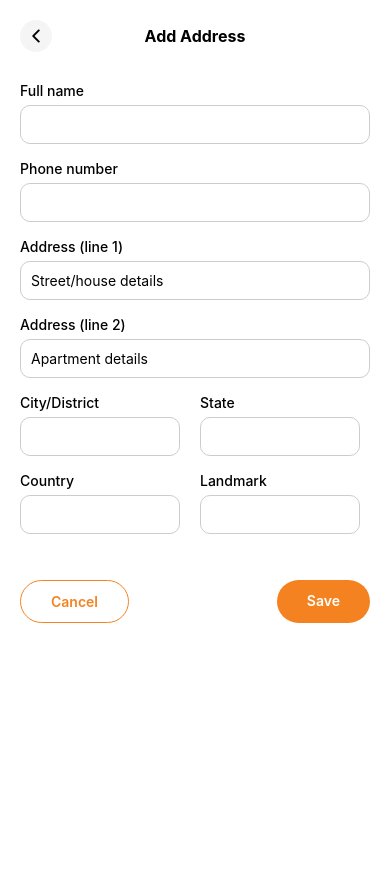
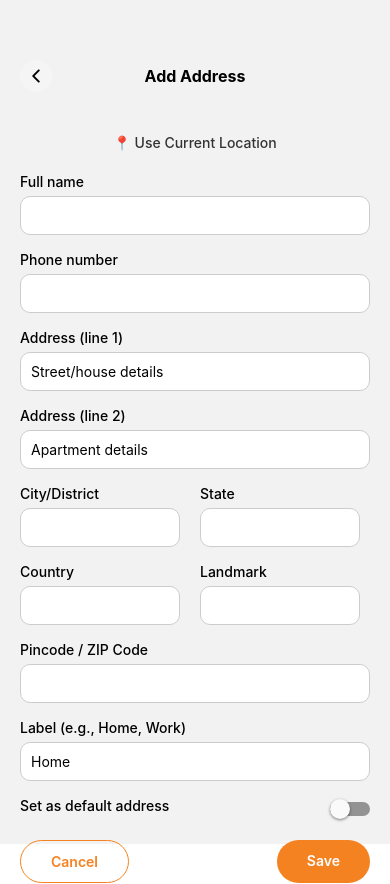
Before and after one commit to pentasoftwareconsultancy/shreegraphicsdesign, a React Native app: screen /AddAddress in a window 390 px wide. Before the commit the page ends 844 px from the top, so only its background shows below. Built offline with nearby package versions, Linux system fonts and the light colour scheme.

Commit message:
doing Orderplaced screen and more changes in another screen

```diff
--- a/package.json
+++ b/package.json
@@ -18,6 +18,7 @@
     "@react-navigation/native-stack": "^7.3.21",
     "expo": "~53.0.17",
     "expo-app-loading": "^2.1.1",
+    "expo-location": "^18.1.6",
     "expo-status-bar": "~2.2.3",
     "react": "19.0.0",
     "react-native": "0.79.5",
--- a/src/screens/AddAddress.js
+++ b/src/screens/AddAddress.js
@@ -1,9 +1,10 @@
 // src/screens/AddAddressScreen.js
-import React, { useState } from 'react';
+import React, { useState, useEffect } from 'react';
 import {
-  View, Text, TextInput, TouchableOpacity, StyleSheet, Alert, ScrollView
+  View, Text, TextInput, TouchableOpacity, StyleSheet, Alert, ScrollView, Switch
 } from 'react-native';
 import AsyncStorage from '@react-native-async-storage/async-storage';
+import * as Location from 'expo-location';
 import CustomHeader from '../components/CustomHeader';
 
 const STORAGE_KEY = 'user_addresses';
@@ -18,17 +19,47 @@ const AddAddressScreen = ({ navigation }) => {
     state: '',
     country: '',
     landmark: '',
+    pincode: '',
+    label: 'Home',
+    isDefault: false,
   });
 
   const handleChange = (key, value) => {
     setForm({ ...form, [key]: value });
   };
 
+  const getCurrentLocation = async () => {
+    let { status } = await Location.requestForegroundPermissionsAsync();
+    if (status !== 'granted') {
+      Alert.alert('Permission Denied', 'Location access is needed to auto-fill address.');
+      return;
+    }
+
+    const location = await Location.getCurrentPositionAsync({});
+    const [place] = await Location.reverseGeocodeAsync(location.coords);
+
+    if (place) {
+      setForm((prev) => ({
+        ...prev,
+        line1: place.street || '',
+        city: place.city || place.subregion || '',
+        state: place.region || '',
+        country: place.country || '',
+        pincode: place.postalCode || '',
+      }));
+    }
+  };
+
   const handleSave = async () => {
-    const { fullName, phone, line1, city, state, country } = form;
+    const { fullName, phone, line1, city, state, country, pincode } = form;
 
-    if (!fullName || !phone || !line1 || !city || !state || !country) {
+    if (!fullName || !phone || !line1 || !city || !state || !country || !pincode) {
       Alert.alert('Missing Fields', 'Please fill all required fields.');
+      return;
+    }
+
+    if (pincode.length !== 6) {
+      Alert.alert('Invalid Pincode', 'Pincode must be exactly 6 digits.');
       return;
     }
 
@@ -36,13 +67,15 @@ const AddAddressScreen = ({ navigation }) => {
       const newAddress = {
         ...form,
         id: Date.now().toString(),
-        isDefault: true,
       };
 
       const stored = await AsyncStorage.getItem(STORAGE_KEY);
       let parsed = stored ? JSON.parse(stored) : [];
 
-      parsed = parsed.map((addr) => ({ ...addr, isDefault: false }));
+      if (form.isDefault) {
+        parsed = parsed.map((addr) => ({ ...addr, isDefault: false }));
+      }
+
       const updated = [newAddress, ...parsed];
       await AsyncStorage.setItem(STORAGE_KEY, JSON.stringify(updated));
 
@@ -58,6 +91,10 @@ const AddAddressScreen = ({ navigation }) => {
     <View style={styles.container}>
       <CustomHeader title="Add Address" />
       <ScrollView contentContainerStyle={styles.form}>
+        <TouchableOpacity style={styles.locationButton} onPress={getCurrentLocation}>
+          <Text style={styles.locationButtonText}>📍 Use Current Location</Text>
+        </TouchableOpacity>
+
         <Input label="Full name" value={form.fullName} onChangeText={(v) => handleChange('fullName', v)} />
         <Input label="Phone number" value={form.phone} keyboardType="phone-pad" onChangeText={(v) => handleChange('phone', v)} />
         <Input label="Address (line 1)" value={form.line1} placeholder="Street/house details" onChangeText={(v) => handleChange('line1', v)} />
@@ -71,6 +108,17 @@ const AddAddressScreen = ({ navigation }) => {
         <View style={styles.row}>
           <Input label="Country" value={form.country} onChangeText={(v) => handleChange('country', v)} small />
           <Input label="Landmark" value={form.landmark} onChangeText={(v) => handleChange('landmark', v)} small />
+        </View>
+
+        <Input label="Pincode / ZIP Code" value={form.pincode} keyboardType="numeric" onChangeText={(v) => handleChange('pincode', v)} />
+        <Input label="Label (e.g., Home, Work)" value={form.label} onChangeText={(v) => handleChange('label', v)} />
+
+        <View style={styles.switchRow}>
+          <Text style={styles.label}>Set as default address</Text>
+          <Switch
+            value={form.isDefault}
+            onValueChange={(value) => handleChange('isDefault', value)}
+          />
         </View>
 
         <View style={styles.buttonRow}>
@@ -98,7 +146,8 @@ export default AddAddressScreen;
 const styles = StyleSheet.create({
   container: {
     flex: 1,
-    backgroundColor: '#fff',
+    top:40
+    // backgroundColor: '#fff',
   },
   form: {
     padding: 20,
@@ -128,7 +177,8 @@ const styles = StyleSheet.create({
   buttonRow: {
     flexDirection: 'row',
     justifyContent: 'space-between',
-    marginTop: 30,
+    marginTop: 10,
+    marginBottom:30,
   },
   cancelBtn: {
     borderWidth: 1,
@@ -151,4 +201,21 @@ const styles = StyleSheet.create({
     color: '#fff',
     fontWeight: '600',
   },
+  switchRow: {
+    flexDirection: 'row',
+    justifyContent: 'space-between',
+    alignItems: 'center',
+    marginBottom: 10,
+  },
+  locationButton: {
+    // backgroundColor: '#f0f0f0',
+    padding: 12,
+    borderRadius: 8,
+    alignItems: 'center',
+    marginBottom: 10,
+  },
+  locationButtonText: {
+    color: '#333',
+    fontWeight: '500',
+  },
 });
--- a/src/screens/AddNewCardScreen.js
+++ b/src/screens/AddNewCardScreen.js
@@ -52,7 +52,7 @@ const AddNewCardScreen = ({ navigation }) => {
 
         navigation.navigate('PaymentSuccess', {
             paymentMode: 'Card',
-            amount: '$212.99',
+            amount: amount,
             lastFour: newCard.number,
         });
     };
--- /dev/null
+++ b/src/screens/OrderPlacedScreen.js
@@ -0,0 +1,167 @@
+// src/screens/OrderSuccessScreen.js
+import React from 'react';
+import {
+  View,
+  Text,
+  StyleSheet,
+  Image,
+  TouchableOpacity,
+  ScrollView,
+} from 'react-native';
+import { useRoute, useNavigation } from '@react-navigation/native';
+import { Ionicons, MaterialIcons } from '@expo/vector-icons';
+
+const OrderSuccessScreen = () => {
+  const route = useRoute();
+  const navigation = useNavigation();
+
+  // Extracting passed order data
+  const {
+    address,
+    user,
+    deliveryDate,
+    paymentMode,
+    amount,
+    productImage,
+  } = route.params;
+
+  return (
+    <ScrollView contentContainerStyle={styles.container}>
+      <Ionicons name="checkmark-circle" size={80} color="green" style={styles.successIcon} />
+      <Text style={styles.successTitle}>Order placed, thank you</Text>
+      <Text style={styles.successSubtitle}>Confirmation will be sent to your registered phone number.</Text>
+
+      <View style={styles.sectionDivider} />
+
+      {/* Address Section */}
+      <View>
+        <Text style={styles.sectionTitle}>Shipping to {user?.name} ({address?.label})</Text>
+        <Text style={styles.addressText}>{address?.full}</Text>
+        <Text style={styles.addressText}>Phone number: {address?.phone}</Text>
+      </View>
+
+      <View style={styles.sectionDivider} />
+
+      {/* Delivery Info */}
+      <View style={styles.deliveryRow}>
+        <Image source={{ uri: productImage }} style={styles.productImage} />
+        <View>
+          <Text style={styles.deliveryLabel}>Delivery date:</Text>
+          <Text style={styles.deliveryValue}>{deliveryDate}</Text>
+
+          <Text style={styles.deliveryLabel}>Amount:</Text>
+          <Text style={styles.deliveryValue}>Paid via {paymentMode}</Text>
+          <Text style={styles.amount}>${amount}</Text>
+        </View>
+      </View>
+
+      <View style={styles.sectionDivider} />
+
+      {/* Buttons */}
+      <View style={styles.actionsRow}>
+        <TouchableOpacity style={styles.cancelButton} onPress={() => navigation.navigate('Home')}>
+          <Text style={styles.cancelText}>Cancel order</Text>
+        </TouchableOpacity>
+
+        <TouchableOpacity style={styles.trackButton} onPress={() => navigation.navigate('TrackOrder')}>
+          <MaterialIcons name="my-location" size={16} color="#fff" />
+          <Text style={styles.trackText}>Track order</Text>
+        </TouchableOpacity>
+      </View>
+    </ScrollView>
+  );
+};
+
+export default OrderSuccessScreen;
+
+const styles = StyleSheet.create({
+  container: {
+    padding: 20,
+    paddingTop: 40,
+    alignItems: 'center',
+    backgroundColor: '#fff',
+  },
+  successIcon: {
+    marginBottom: 20,
+  },
+  successTitle: {
+    fontSize: 20,
+    fontWeight: 'bold',
+    marginBottom: 8,
+  },
+  successSubtitle: {
+    fontSize: 14,
+    color: '#666',
+    textAlign: 'center',
+    marginBottom: 20,
+  },
+  sectionDivider: {
+    height: 1,
+    width: '100%',
+    backgroundColor: '#eee',
+    marginVertical: 20,
+  },
+  sectionTitle: {
+    fontSize: 16,
+    fontWeight: '600',
+    marginBottom: 6,
+  },
+  addressText: {
+    fontSize: 14,
+    color: '#444',
+  },
+  deliveryRow: {
+    flexDirection: 'row',
+    alignItems: 'center',
+    gap: 16,
+  },
+  productImage: {
+    width: 80,
+    height: 80,
+    borderRadius: 10,
+  },
+  deliveryLabel: {
+    fontSize: 13,
+    color: '#888',
+    marginTop: 4,
+  },
+  deliveryValue: {
+    fontSize: 14,
+    fontWeight: '600',
+  },
+  amount: {
+    fontSize: 14,
+    fontWeight: '600',
+    color: '#f58220',
+  },
+  actionsRow: {
+    flexDirection: 'row',
+    justifyContent: 'space-between',
+    marginTop: 20,
+    width: '100%',
+  },
+  cancelButton: {
+    borderWidth: 1,
+    borderColor: '#f58220',
+    paddingHorizontal: 20,
+    paddingVertical: 10,
+    borderRadius: 30,
+  },
+  cancelText: {
+    color: '#f58220',
+    fontWeight: 'bold',
+  },
+  trackButton: {
+    backgroundColor: '#f58220',
+    paddingHorizontal: 20,
+    paddingVertical: 10,
+    borderRadius: 30,
+    flexDirection: 'row',
+    alignItems: 'center',
+    gap: 6,
+  },
+  trackText: {
+    color: '#fff',
+    fontWeight: 'bold',
+  },
+});
--- a/src/screens/PaymentScreen.js
+++ b/src/screens/PaymentScreen.js
@@ -28,27 +28,37 @@ const PaymentScreen = () => {
     // Fetch cards when screen is focused
     useFocusEffect(
         React.useCallback(() => {
-            const fetchCards = async () => {
+            const fetchSavedCards = async () => {
                 try {
                     const stored = await AsyncStorage.getItem('savedCards');
-                    if (stored) {
-                        setSavedCards(JSON.parse(stored));
-                    }
+                    setSavedCards(stored ? JSON.parse(stored) : []);
                 } catch (e) {
-                    console.log('Failed to fetch cards', e);
+                    console.log('Error fetching cards:', e);
                 }
             };
-
-            fetchCards();
+            fetchSavedCards();
         }, [])
     );
 
+
+    const handleDeleteCard = async (index) => {
+        try {
+            const stored = await AsyncStorage.getItem('savedCards');
+            let cards = stored ? JSON.parse(stored) : [];
+
+            cards.splice(index, 1);
+            await AsyncStorage.setItem('savedCards', JSON.stringify(cards));
+            setSavedCards(cards); // ⬅️ if using useState for savedCards
+        } catch (err) {
+            console.error("Delete error:", err);
+        }
+    };
 
     const handlePay = () => {
         setIsPaying(true);
         setTimeout(() => {
             setIsPaying(false);
-            navigation.navigate('PaymentSuccess', {
+            navigation.navigate('orderplaced', {
                 amount,
                 paymentMode:
                     selectedPaymentMode === 'gpay'
@@ -107,25 +117,37 @@ const PaymentScreen = () => {
 
                 {/* mapped dynamic cards */}
                 {savedCards.map((card, index) => (
+                    <View key={index} style={styles.savedCardRow}>
+
                         <TouchableOpacity
-                        key={index}
                             style={styles.optionRow}
-                        onPress={() => setSelectedPaymentMode(`card-${index}`)}
+                            onPress={() => setSelectedPaymentMode(card.number)}
                         >
+                            <View style={{ flexDirection: 'row', alignItems: 'center', flex: 1 }}>
                                 <Image
-                            source={
-                                card.type === 'visa'
-                                    ? require('../../assets/images/visa.png')
-                                    : require('../../assets/images/visa.png') // you can add more logos here
-                            }
+                                    source={require('../../assets/images/visa.png')}
                                     style={styles.cardIcon}
                                 />
                                 <Text style={styles.optionText}>**** **** **** {card.number}</Text>
-                        {selectedPaymentMode === `card-${index}` && (
-                            <MaterialIcons name="radio-button-checked" color="orange" size={20} />
-                        )}
+                            </View>
+
+                            <TouchableOpacity onPress={() => handleDeleteCard(index)}>
+                                <MaterialIcons name="delete" size={22} color="red" />
                             </TouchableOpacity>
+                        </TouchableOpacity>
+
+                        {/* <View style={styles.cardActions}>
+                            <TouchableOpacity onPress={() => navigation.navigate('EditCardScreen', { cardIndex: index, card })}>
+                                <MaterialIcons name="edit" size={20} color="blue" />
+                            </TouchableOpacity>
+
+                            <TouchableOpacity onPress={() => handleDeleteCard(index)}>
+                                <MaterialIcons name="delete" size={20} color="red" style={{ marginLeft: 15 }} />
+                            </TouchableOpacity>
+                        </View> */}
+                    </View>
                 ))}
+
 
 
                 {/* Add new card */}
@@ -183,6 +205,11 @@ const styles = StyleSheet.create({
         alignItems: 'center',
         marginTop: 10,
     },
+    cardActions: {
+        flexDirection: 'row',
+        justifyContent: 'flex-end',
+        marginTop: 0,
+    },
     scroll: {
         paddingHorizontal: 20,
         paddingBottom: 100,
@@ -200,6 +227,7 @@ const styles = StyleSheet.create({
     optionRow: {
         flexDirection: 'row',
         alignItems: 'center',
+        justifyContent: 'space-between', // ✅ Added
         paddingVertical: 10,
         borderBottomWidth: 0.5,
         borderColor: '#eee',
```
Also changed, not shown: src/navigations/AppNavigator.js (+12 -0 lines), src/screens/EditCardScreen.js (added), 2 other files (tests, documents, lock files or other folders). Lines whose indentation alone changed are shown as unchanged.
